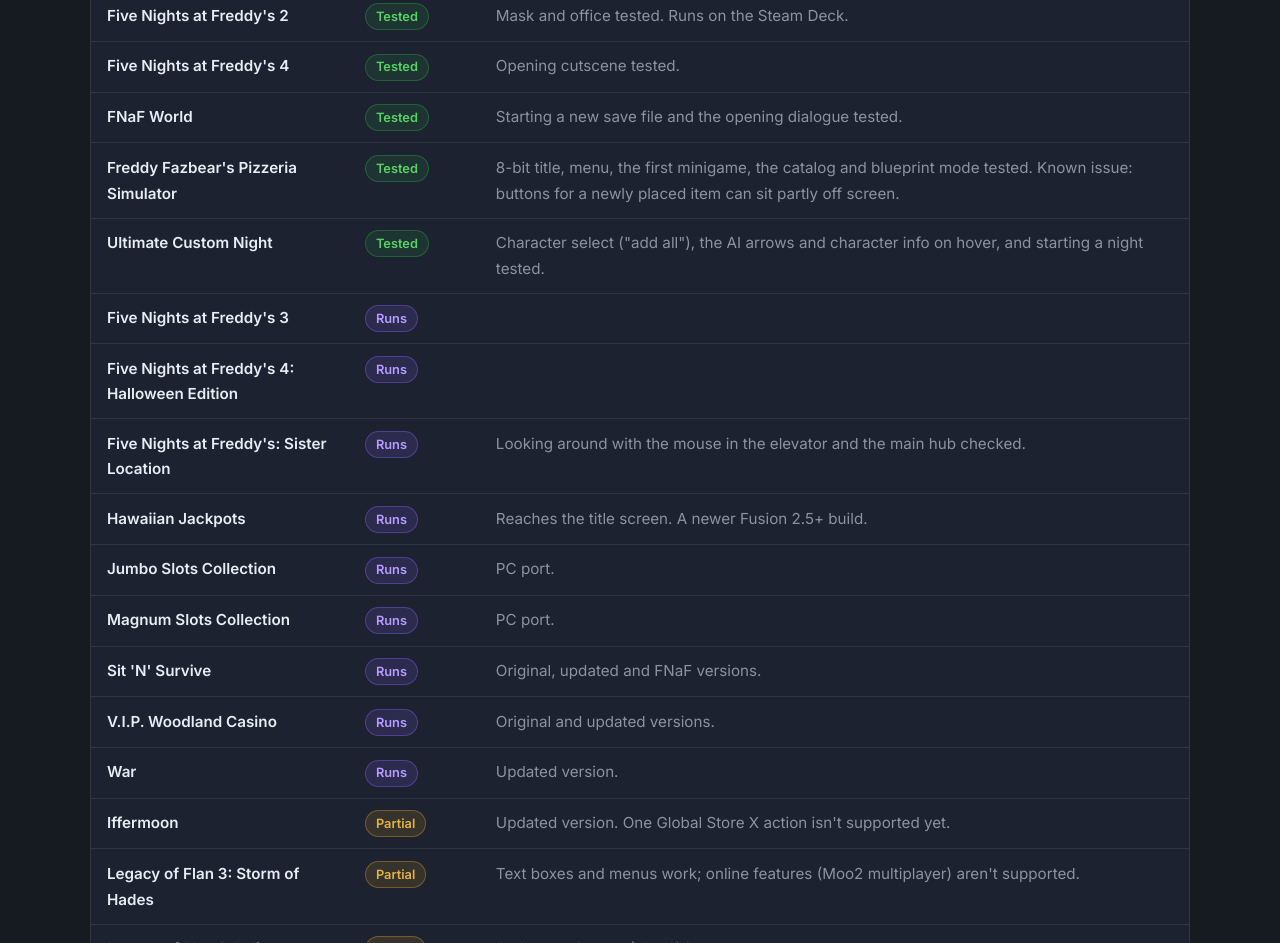
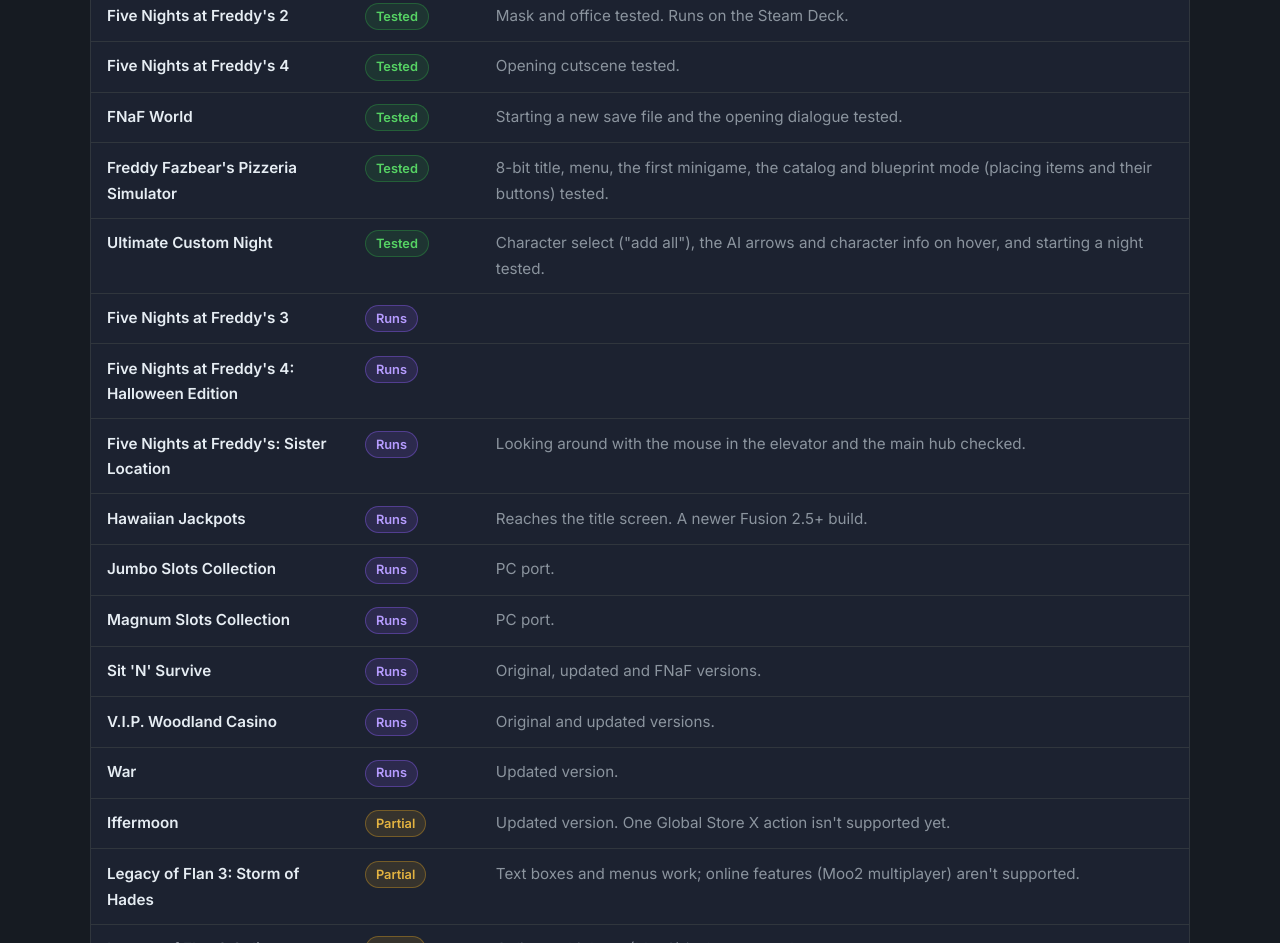
Before and after one commit to Jackhiles/Takobyte, a plain HTML site: page rekindle-compatibility.html in a window 1280 px wide. Shown: the part 1354-2297 px from the top of the page. Drawn offline with Linux system fonts and the light colour scheme.

Commit message:
Pizzeria Simulator blueprint mode fixed
Co-Authored-By: Claude Opus 5.5 <noreply@anthropic.com>

```diff
--- a/rekindle-compatibility.html
+++ b/rekindle-compatibility.html
@@ -79,7 +79,7 @@
             <tr><td>Five Nights at Freddy's 2</td><td><span class="badge badge-tested">Tested</span></td><td>Mask and office tested. Runs on the Steam Deck.</td></tr>
             <tr><td>Five Nights at Freddy's 4</td><td><span class="badge badge-tested">Tested</span></td><td>Opening cutscene tested.</td></tr>
             <tr><td>FNaF World</td><td><span class="badge badge-tested">Tested</span></td><td>Starting a new save file and the opening dialogue tested.</td></tr>
-            <tr><td>Freddy Fazbear's Pizzeria Simulator</td><td><span class="badge badge-tested">Tested</span></td><td>8-bit title, menu, the first minigame, the catalog and blueprint mode tested. Known issue: buttons for a newly placed item can sit partly off screen.</td></tr>
+            <tr><td>Freddy Fazbear's Pizzeria Simulator</td><td><span class="badge badge-tested">Tested</span></td><td>8-bit title, menu, the first minigame, the catalog and blueprint mode (placing items and their buttons) tested.</td></tr>
             <tr><td>Ultimate Custom Night</td><td><span class="badge badge-tested">Tested</span></td><td>Character select ("add all"), the AI arrows and character info on hover, and starting a night tested.</td></tr>
             <tr><td>Five Nights at Freddy's 3</td><td><span class="badge badge-runs">Runs</span></td><td></td></tr>
             <tr><td>Five Nights at Freddy's 4: Halloween Edition</td><td><span class="badge badge-runs">Runs</span></td><td></td></tr>
```
